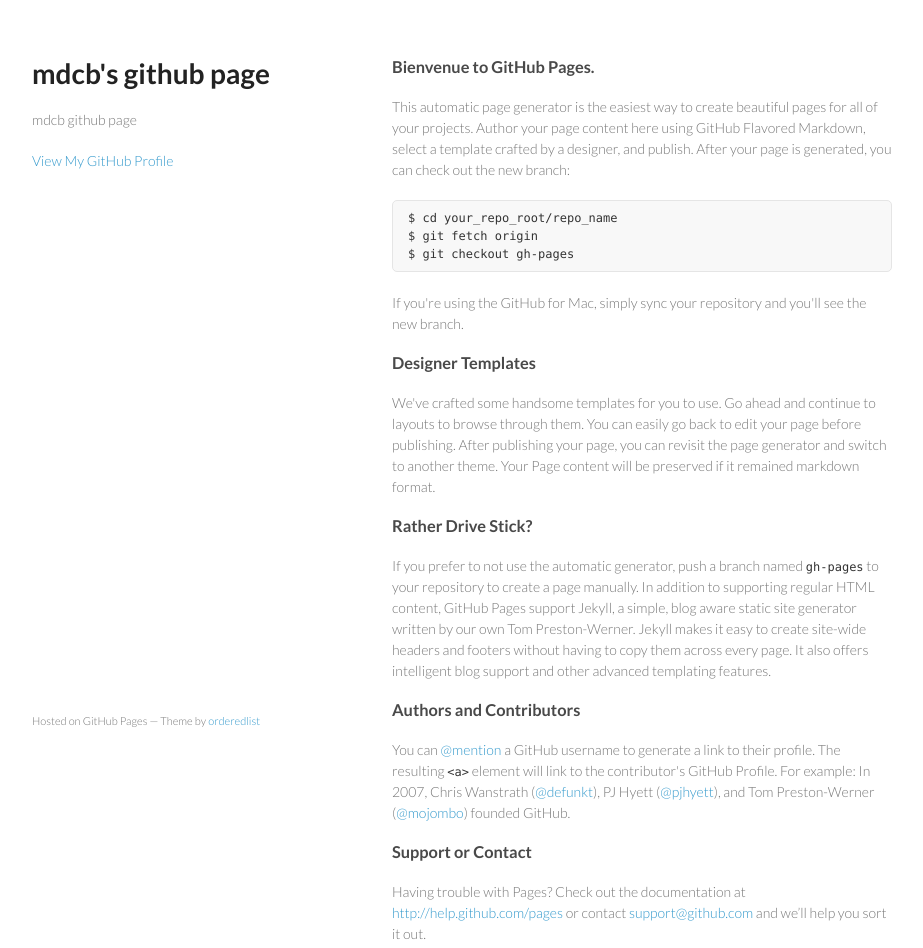
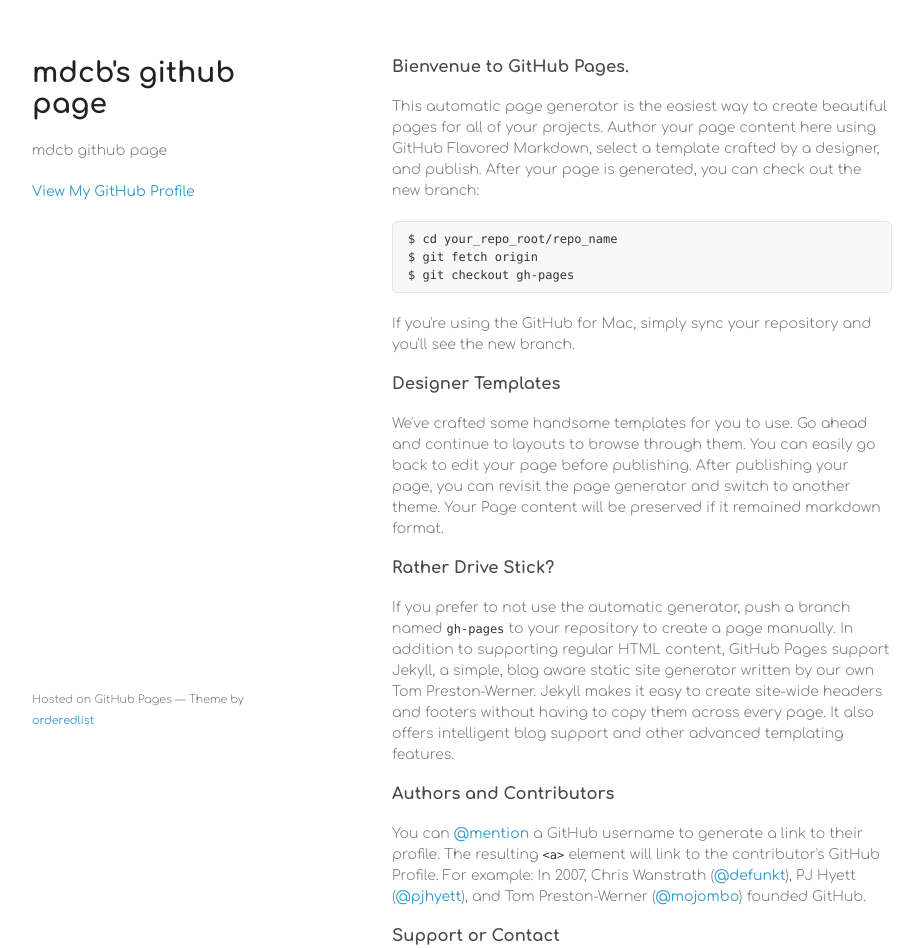
Before and after one commit to mdcb/mdcb.github.io, a plain HTML site: page index.html in a window 1280 px wide. Shown: the top 948 px of the page, without its empty margins (178-1101 px from the left). Drawn offline with Linux system fonts and the light colour scheme.

Commit message:
Comfortaa font

```diff
--- a/stylesheets/styles.css
+++ b/stylesheets/styles.css
@@ -1,8 +1,9 @@
+@import url(https://fonts.googleapis.com/css?family=Comfortaa:300,400,700);
 @import url(https://fonts.googleapis.com/css?family=Lato:300italic,700italic,300,700);
 
 body {
   padding:50px;
-  font:14px/1.5 Lato, "Helvetica Neue", Helvetica, Arial, sans-serif;
+  font:14px/1.5 Comfortaa, Lato, "Helvetica Neue", Helvetica, Arial, sans-serif;
   color:#777;
   font-weight:300;
 }
```
